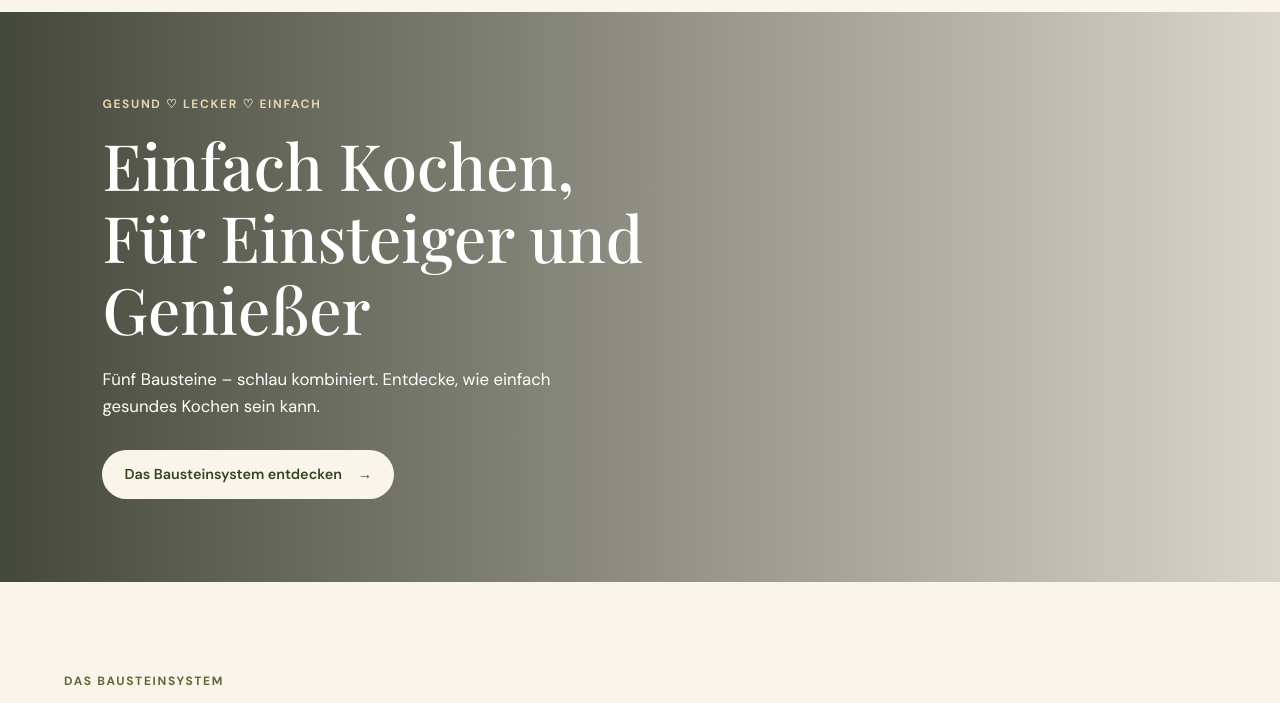
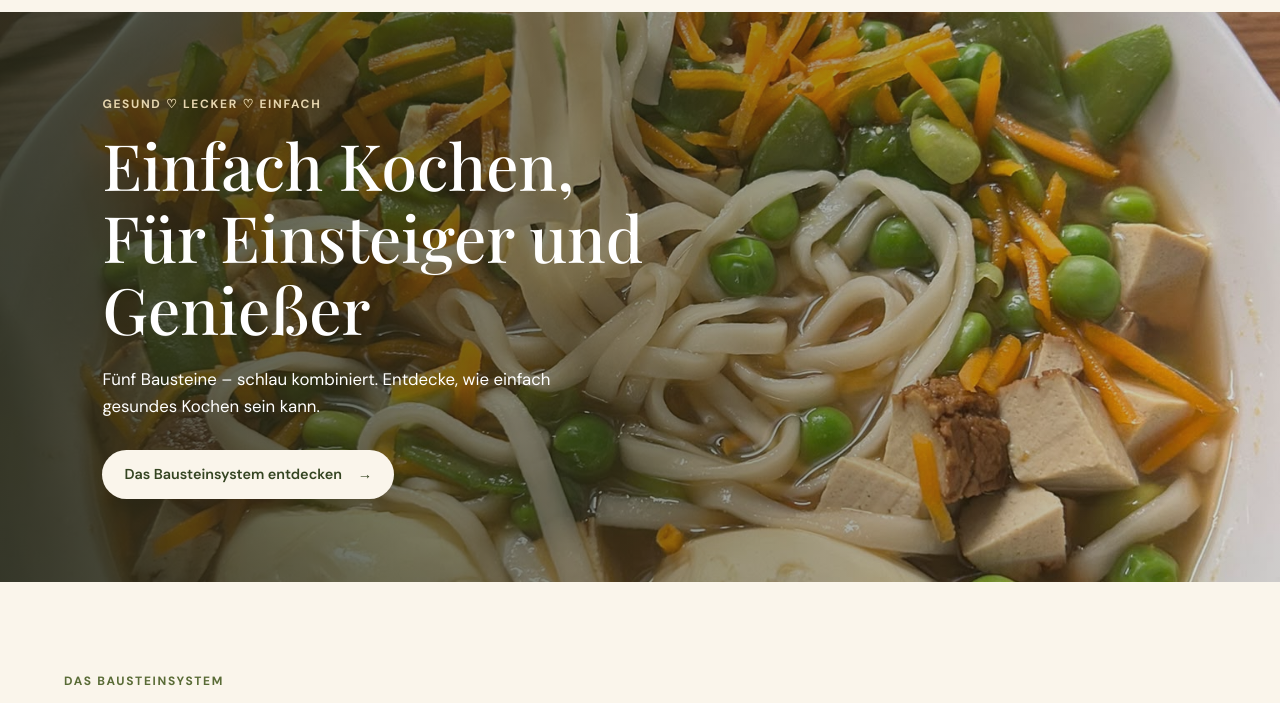
Before and after one commit to michaellestrassegger/rezeptsammlung, a plain HTML site: page index.html in a window 1280 px wide. Shown: the part 70-773 px from the top of the page. Drawn offline with nearby package versions, Linux system fonts and the light colour scheme; a web font is replaced by a local one.

Commit message:
Update styles.css

```diff
--- a/styles.css
+++ b/styles.css
@@ -179,7 +179,7 @@ button {
       rgba(28, 34, 19, 0.82),
       rgba(28, 34, 19, 0.15)
     ),
-    url("ramen.jpeg")
+    url("bilder/ramen.jpeg")
     center 50% / cover no-repeat;
 }
 
```
